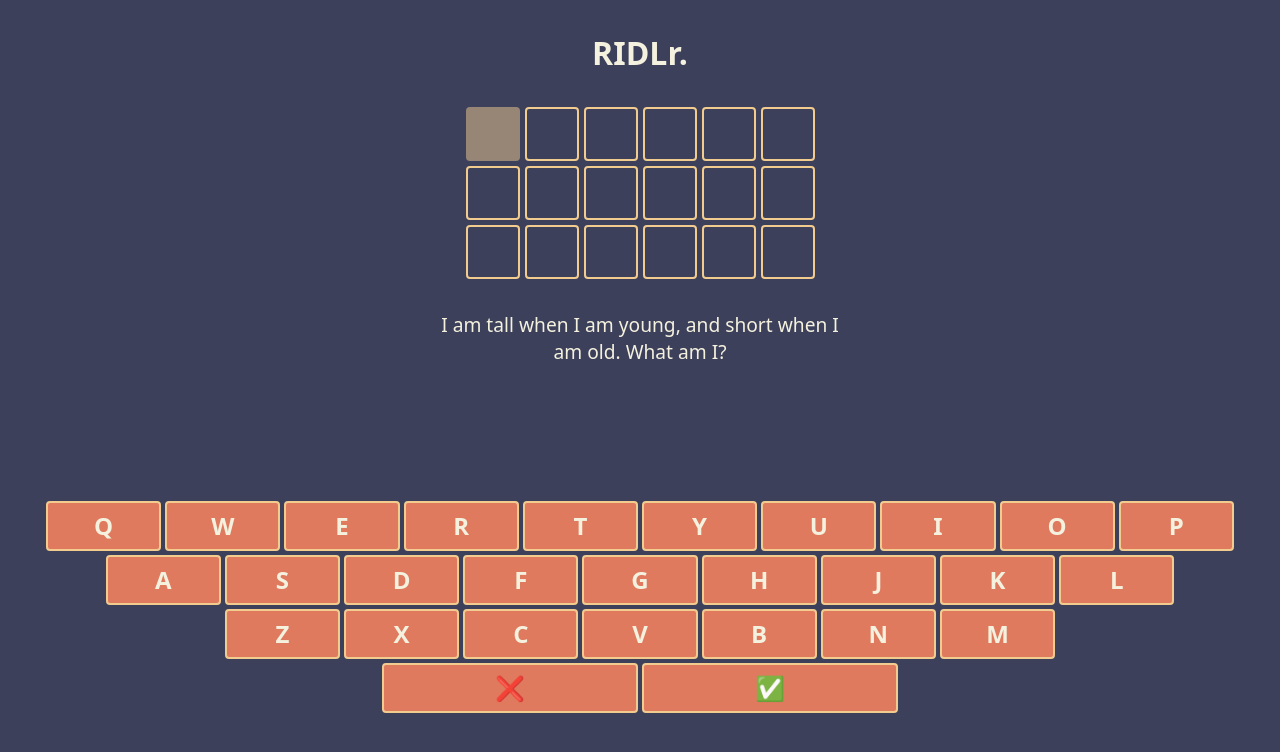
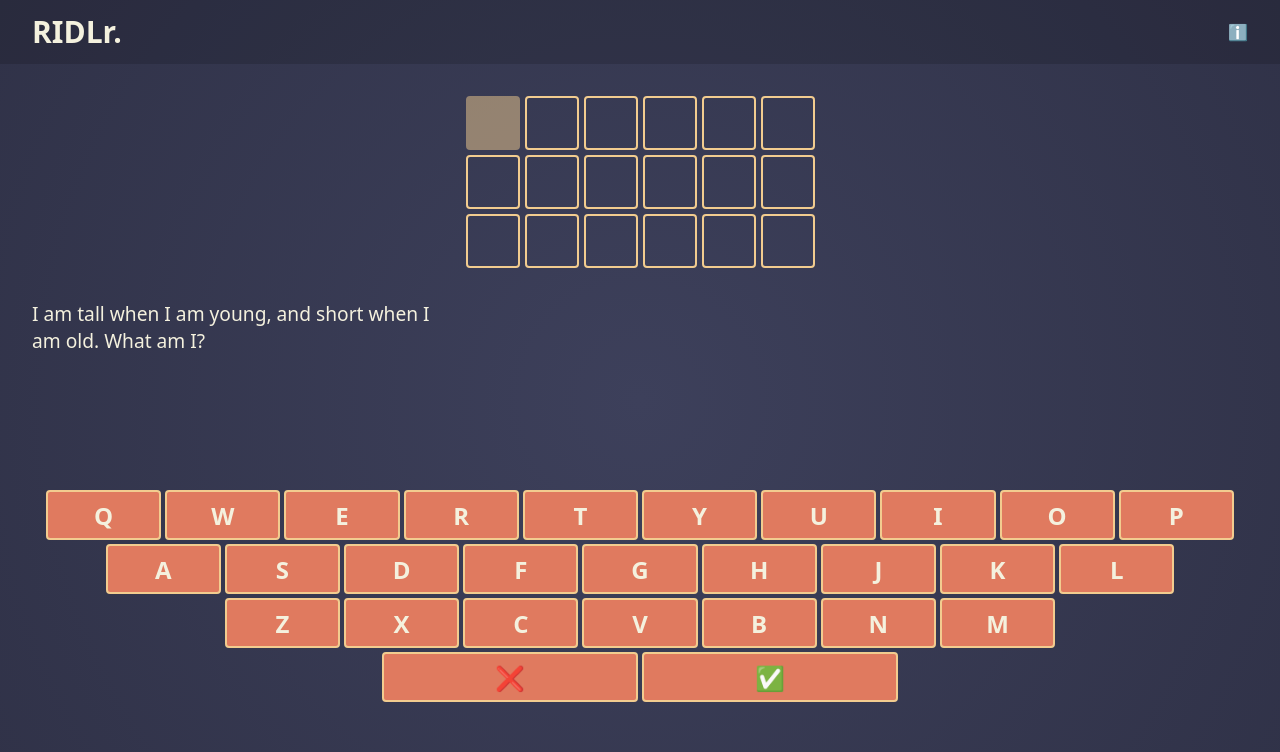
Before and after one commit to cocherz/ridler, a React (Create React App) app: page / in a window 1280 px wide. Shown: the top 752 px of the page. Built offline with nearby package versions, Linux system fonts and the light colour scheme.

Commit message:
0.9.0 - help modals and refactoring

```diff
--- a/package.json
+++ b/package.json
@@ -1,6 +1,6 @@
 {
   "name": "ridler",
-  "version": "0.1.0",
+  "version": "0.9.0",
   "private": true,
   "dependencies": {
     "@testing-library/jest-dom": "^5.16.5",
@@ -36,7 +36,7 @@
     ]
   },
   "devDependencies": {
-    "netlify-cli": "^12.10.0"
+    "netlify-cli": "^12.12.0"
   },
   "homepage": "."
 }
--- a/src/App.css
+++ b/src/App.css
@@ -33,9 +33,12 @@ html, body {margin: 0; height: 100%; overflow: hidden}
 
 
 body{
+  background-image: radial-gradient(circle, var(--BG), #303248);
+
   background-color: var(--BG);
   font-family: system-ui, -apple-system, BlinkMacSystemFont, 'Segoe UI', Roboto, Oxygen, Ubuntu, Cantarell, 'Open Sans', 'Helvetica Neue', sans-serif;
   color: #F4F1DE;
+
 }
 
 button, input[type="submit"], input[type="reset"] {
@@ -57,15 +60,17 @@ font-weight: 900;
 h4{
   text-align: center;
   font-size: larger;
-  /* padding: 0 2rem 0 2rem; */
 }
 
 .riddle{
   max-width: 420px;
+  margin: 2rem;
+}
+
+span{
   margin: auto;
   text-align: center;
   font-size: larger;
-  margin-top: 2rem;
 }
 
 
@@ -165,7 +170,6 @@ justify-content: center;
 
 .play{
   height: 80vh;
-
   display: flex;
   flex-direction: column;
   justify-content: space-between;
@@ -233,3 +237,61 @@ a:link {
 a:visited {
   text-decoration: none;
 }
+
+.helpModal{
+position: absolute;
+z-index: 2;
+left: 0;
+right: 0;
+}
+
+.helpSection{
+  width: 100%;
+}
+
+.noShrink{
+  flex-shrink: 0;
+}
+
+.noPad{
+  padding: 0;
+  margin: auto;
+}
+
+.helpRow{
+  display: flex;
+  gap: 10px;
+}
+.helpSection{
+  display: flex;
+  flex-direction: column;
+  gap: 10px;
+}
+
+.backdrop{
+  z-index: 0.9;
+  position: absolute;
+  height: 100%;
+  width: 100%;
+  background-color: black;
+  opacity: 0.4;
+  top: 0;
+}
+
+.header{
+  display: flex;
+  justify-content: center;
+  align-items: center;
+  background-color: rgba(0, 0, 0, 0.149);
+}
+
+.title{
+  margin: 2rem;
+  font-size: 30px
+}
+
+.helpIcon{
+  width: 100%;
+  text-align: right;
+  margin-right: 2rem;
+}
--- a/src/App.js
+++ b/src/App.js
@@ -1,5 +1,7 @@
 import { useEffect, useState } from "react";
-import Share from "./share/share";
+import Header from "./Header/header";
+import Wrong from "./modals/wrong";
+import Correct from "./modals/correct";
 
 import riddles from "./riddles.json";
 import "./App.css";
@@ -30,6 +32,7 @@ function App() {
     localStorage.setItem("elapsedTime", elapsedTime);
     localStorage.setItem("datePlayed", datePlayed);
   });
+
 
   useEffect(() => {
     if (datePlayed !== new Date().toISOString().slice(0, 10)) {
@@ -112,8 +115,7 @@ function App() {
 
   return (
     <div className="app">
-      <Title />
-      {correct ? <Complete solution={solution} elapsedTime={elapsedTime} guessesCount={guesses.filter((e) => e !== null).length} /> : null}
+      <Header />
       {isGameOver ? null : (
         <div className="play">
           <div>
@@ -125,7 +127,8 @@ function App() {
           </div>
         </div>
       )}
-      {noGuessesLeft ? <Idiot /> : null}
+      {correct ? <Correct elapsedTime={elapsedTime} guessesCount={guesses.filter((e) => e !== null).length} /> : null}
+      {noGuessesLeft ? <Wrong /> : null}
     </div>
   );
 }
@@ -186,10 +189,6 @@ function Game({ guesses, currentGuess, solution }) {
   );
 }
 
-function Title() {
-  return <h1> RIDLr.</h1>;
-}
-
 function Keyboard({ handleType }) {
   const test = (e) => {
     const { value } = e.target;
@@ -238,29 +237,3 @@ function Keyboard({ handleType }) {
     </div>
   );
 }
-
-function Complete({ solution, elapsedTime, guessesCount }) {
-  return (
-    <section className="container">
-      <h2> Correct!</h2>
-      <h4>
-        {" "}
-        You got '{solution.toUpperCase()}' in {Math.round(elapsedTime * 10) / 10} seconds and {guessesCount} {guessesCount > 1 ? 'guesses' : 'guess!'}
-      </h4>
-      <p className="center">Come back tomorrow for a new riddle... or share this with a mate or something in the meantime...</p>
-      <Share />
-      <button onClick={() => localStorage.clear() + window.location.reload()}> Try again </button>
-    </section>
-  );
-}
-
-function Idiot() {
-  return (
-    <section className="container">
-      <h2> Not today...</h2>
-      <p className="center">Come back tomorrow for a new riddle. or share this with a mate or something...</p>
-      <Share />
-      <button onClick={() => localStorage.clear() + window.location.reload()}> Try again </button>
-    </section>
-  );
-}
--- /dev/null
+++ b/src/Header/header.js
@@ -0,0 +1,35 @@
+import {React, useState} from "react";
+import HelpModal from "../modals/help";
+
+const Header = () => {
+
+    const [showHelpModal, setShowHelpModal] = useState(false)
+
+    function handleClick() {
+        setShowHelpModal(showHelpModal => !showHelpModal)
+    }
+
+  return (
+    <section>
+
+    <div className="header">
+      <h1 className="title noPad"> RIDLr.</h1>
+        <div className="helpIcon">
+              <button className='' onClick={handleClick}>ℹ️</button>
+        </div>
+
+    </div>
+     {showHelpModal ? (
+     <div>
+        <HelpModal />
+        <div className="backdrop" onClick={handleClick} />
+
+     </div>
+    )
+
+ : null}
+   </section>
+    );
+};
+
+export default Header;
--- /dev/null
+++ b/src/modals/correct.js
@@ -0,0 +1,18 @@
+import React from "react";
+import Share from "../share/share";
+
+const Correct = ({ elapsedTime, guessesCount }) => {
+  return (
+    <section className="container">
+      <h2> Correct!</h2>
+      <h4>
+        You guessed correctly in {Math.round(elapsedTime * 10) / 10} seconds and {guessesCount} {guessesCount > 1 ? "guesses" : "guess!"}
+      </h4>
+      <p className="center">Come back tomorrow for a new riddle... or share this with a mate or something in the meantime...</p>
+      <Share />
+      <button onClick={() => localStorage.clear() + window.location.reload()}> Try again </button>
+    </section>
+  );
+};
+
+export default Correct;
--- /dev/null
+++ b/src/modals/help.js
@@ -0,0 +1,27 @@
+import React from "react";
+
+const HelpModal = () => {
+  return (
+    <section className="container helpModal">
+      <h2> How to play</h2>
+      <div className="helpSection">
+            <div className="helpRow">
+                <div className="tile noShrink"> R </div>
+                <p className="noPad"> Each letter for the riddle will have a cell </p>
+            </div>
+            <div className="helpRow">
+                <div className="tile correct noShrink"> I </div>
+                <p className="noPad"> Correct letters in the correct cell will be green </p>
+            </div>
+            <div className="helpRow">
+                <div className="tile close noShrink" > D </div>
+                <p className="noPad"> Correct letters in the incorrect cell will be white </p>
+            </div>
+        </div>
+      <h3 className="center"> A new riddle with start at midnight! </h3>
+    </section>
+
+  );
+};
+
+export default HelpModal;
--- /dev/null
+++ b/src/modals/wrong.js
@@ -0,0 +1,17 @@
+import React from 'react';
+import Share from '../share/share';
+
+
+const Wrong = () => {
+
+  return (
+    <section className="container">
+          <h2> Not today...</h2>
+          <p className="center">Come back tomorrow for a new riddle. or share this with a mate or something...</p>
+          <Share />
+          <button onClick={() => localStorage.clear() + window.location.reload()}> <span> Try again  </span> Try again </button>
+        </section>
+  );
+};
+
+export default Wrong;
```
Also changed, not shown: 1 other file (tests, documents, lock files or other folders).
